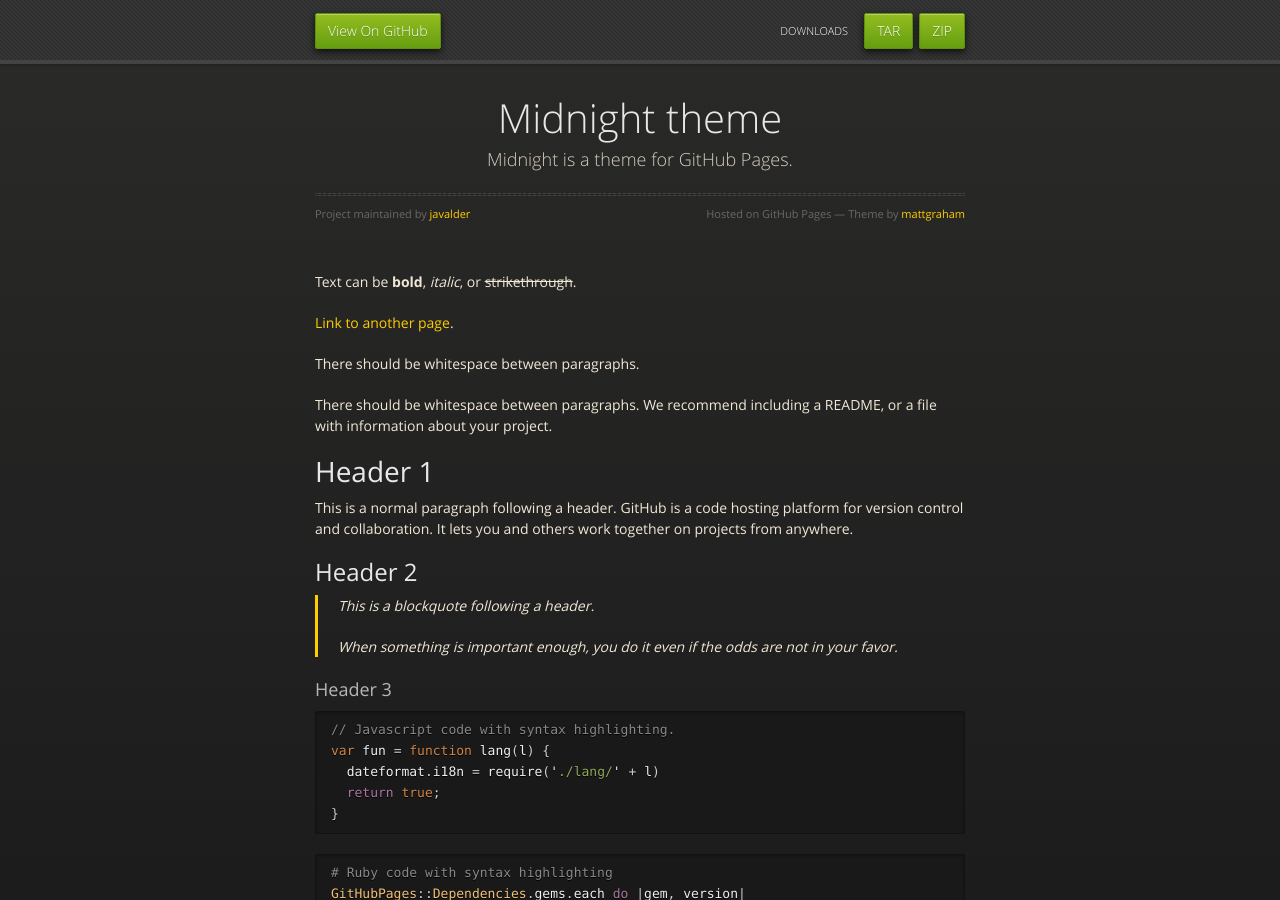
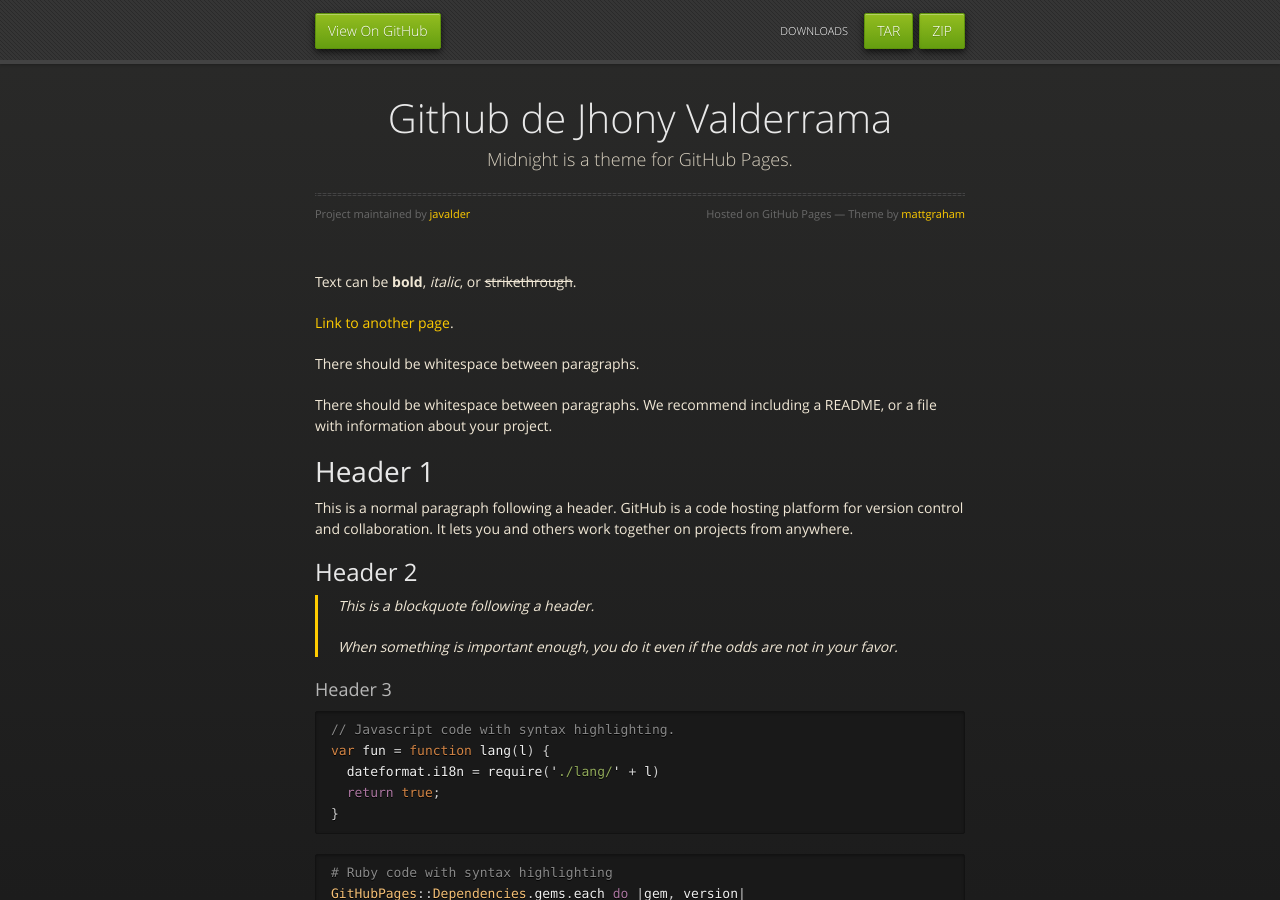
Before and after one commit to javalder/ML-UAO, a Jekyll site: the page built from index.md, in a window 1280 px wide and 900 px high. Built offline with Jekyll 4.4.1, drawn with Linux system fonts in a browser that asks for light colours.

Commit message:
Update _config.yml

```diff
--- a/_config.yml
+++ b/_config.yml
@@ -1,4 +1,4 @@
-title: Midnight theme
+title: Github de Jhony Valderrama
 description: Midnight is a theme for GitHub Pages.
 show_downloads: true
 google_analytics:
```
